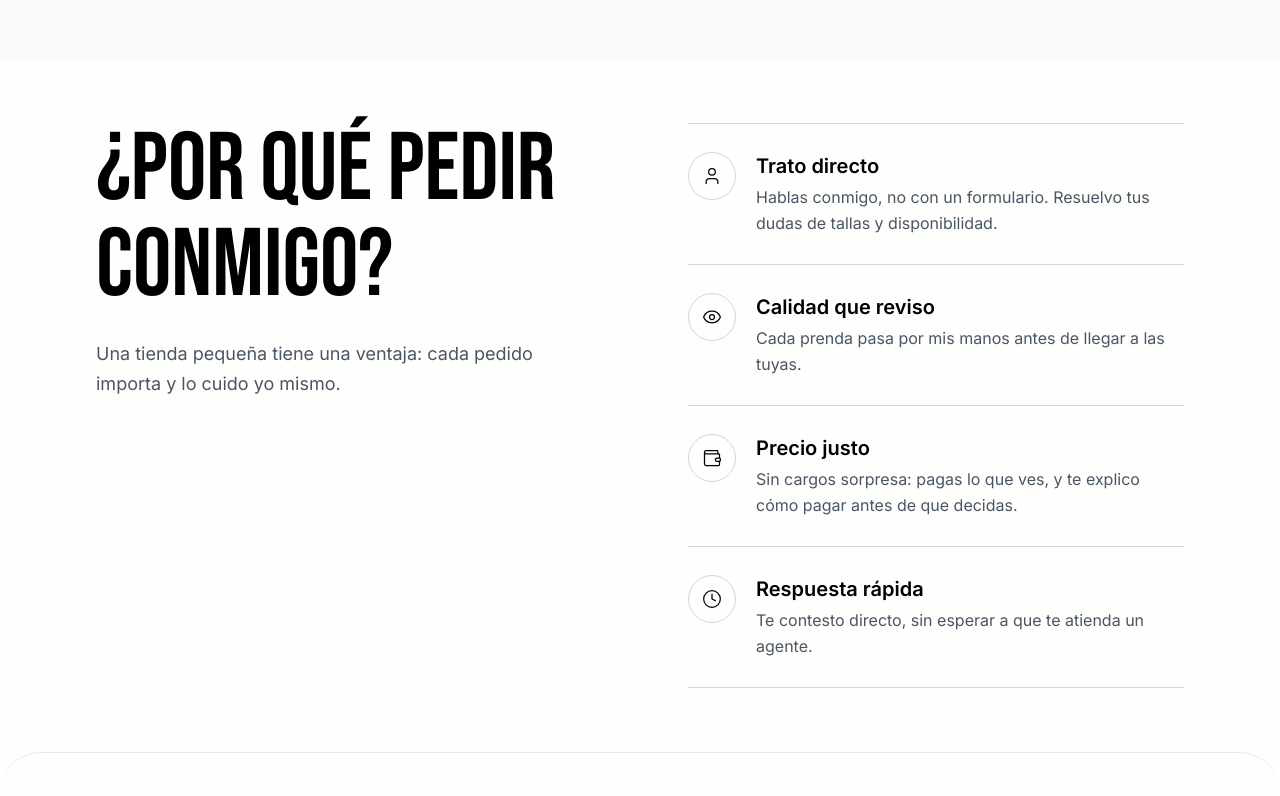
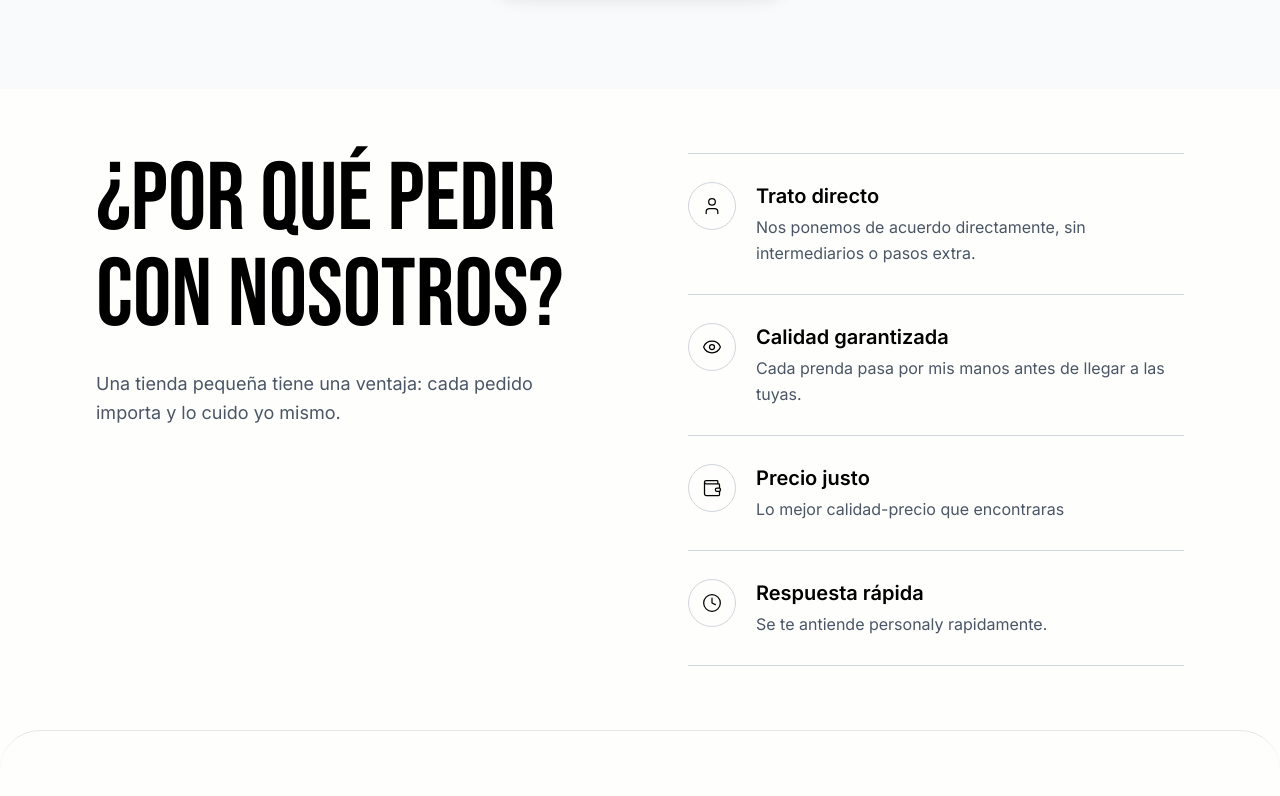
Before and after one commit to IsahitMartinez/PRIME-STORE, a React (Vite) app in the folder frontend/: page / in a window 1280 px wide. Shown: the part 2440-3236 px from the top of the page. Built offline with nearby package versions, Linux system fonts and the light colour scheme; no server answers.

Commit message:
fix: update text for clarity and consistency in InfoCarousel and WhyOrderWithMe components

```diff
--- a/frontend/src/components/InfoCarousel.jsx
+++ b/frontend/src/components/InfoCarousel.jsx
@@ -10,7 +10,7 @@ const SLIDES = [
   {
     icon: "tag",
     title: "Lo que nos caracteriza, es la confianza",
-    text: "Compras directo conmigo, nada de tramites o pasos innecesarios",
+    text: "Compras directo con nosotros, nada de tramites o pasos innecesarios",
   },
   {
     icon: "ruler",
--- a/frontend/src/components/WhyOrderWithMe.jsx
+++ b/frontend/src/components/WhyOrderWithMe.jsx
@@ -5,22 +5,22 @@ const REASONS = [
   {
     icon: "user",
     title: "Trato directo",
-    text: "Hablas conmigo, no con un formulario. Resuelvo tus dudas de tallas y disponibilidad.",
+    text: "Nos  ponemos de acuerdo directamente, sin intermediarios o pasos extra.",
   },
   {
     icon: "eye",
-    title: "Calidad que reviso",
+    title: "Calidad garantizada",
     text: "Cada prenda pasa por mis manos antes de llegar a las tuyas.",
   },
   {
     icon: "wallet",
     title: "Precio justo",
-    text: "Sin cargos sorpresa: pagas lo que ves, y te explico cómo pagar antes de que decidas.",
+    text: "Lo mejor calidad-precio que encontraras",
   },
   {
     icon: "clock",
     title: "Respuesta rápida",
-    text: "Te contesto directo, sin esperar a que te atienda un agente.",
+    text: "Se te antiende personaly rapidamente.",
   },
 ];
 
@@ -35,7 +35,7 @@ function WhyOrderWithMe() {
             className="text-6xl leading-none text-black md:text-8xl"
             style={{ fontFamily: "Bebas Neue" }}
           >
-            ¿Por qué pedir conmigo?
+            ¿Por qué pedir con nosotros?
           </h2>
           <p className="mt-6 max-w-md text-lg leading-relaxed text-gray-600">
             Una tienda pequeña tiene una ventaja: cada pedido importa y lo cuido yo mismo.
```
